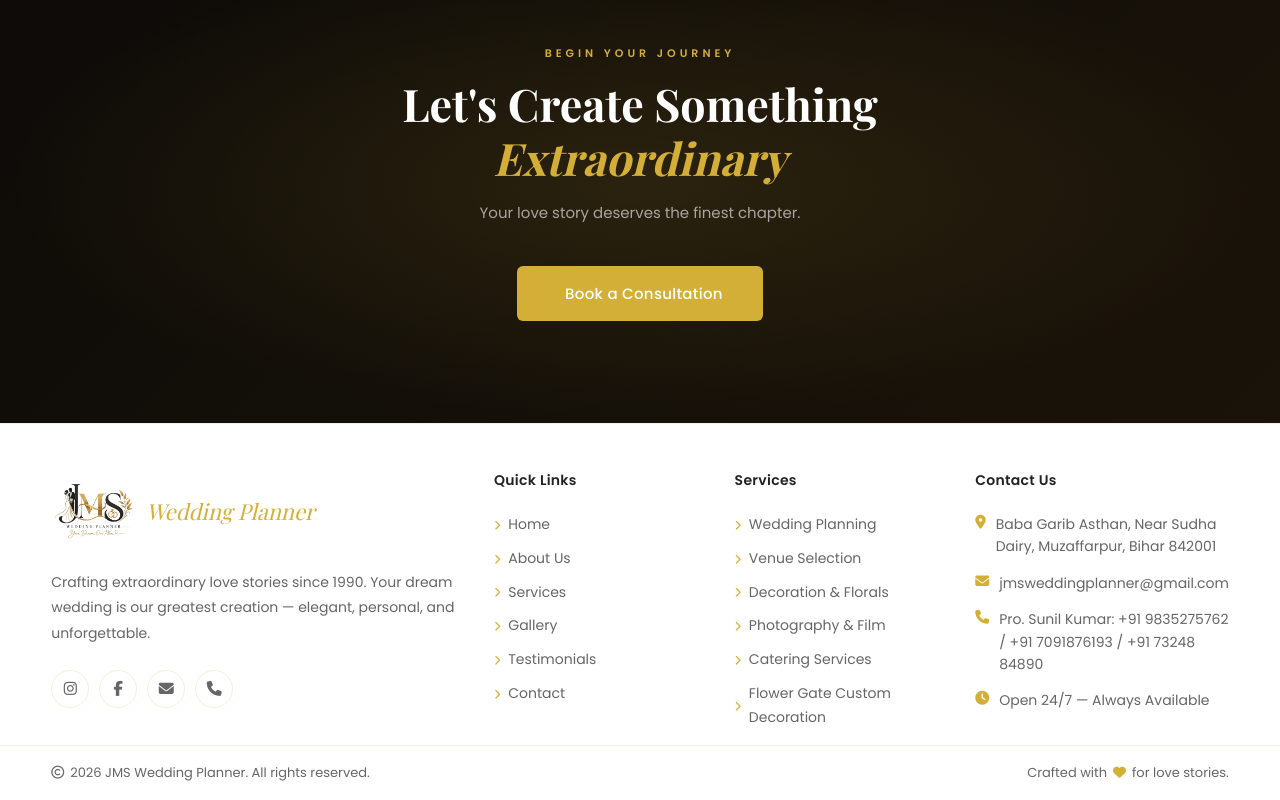
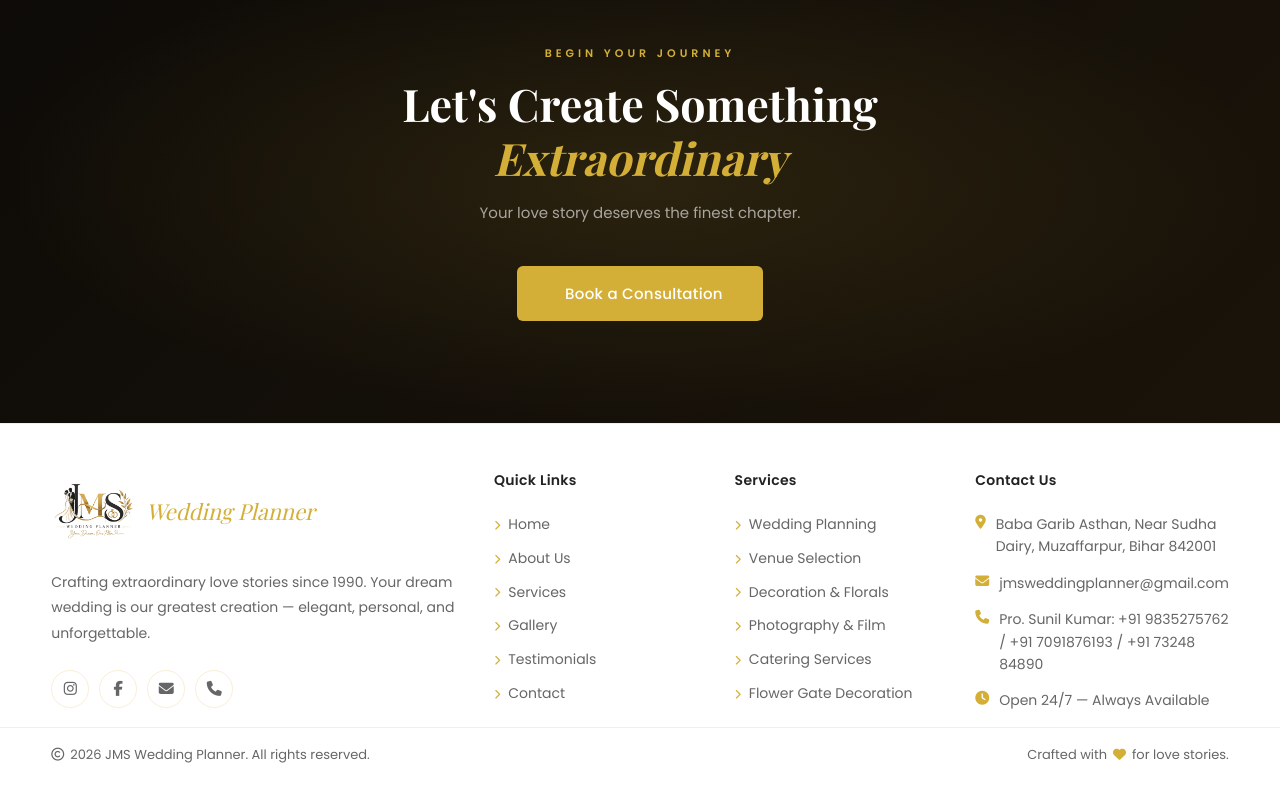
Before and after one commit to mdmustafaalam/wedding, a React (Vite) app: page /about in a window 1280 px wide. Shown: the part 3841-4641 px from the top of the page. Built offline with nearby package versions, Linux system fonts and the light colour scheme; some icons are missing; a web font is replaced by a local one.

Commit message:
currection

```diff
--- a/src/assets/data/index.js
+++ b/src/assets/data/index.js
@@ -88,7 +88,7 @@ export const services = [
   {
     id: 9,
     icon: 'fa-solid fa-wand-magic-sparkles',
-    title: 'Flower Gate Custom Decoration',
+    title: 'Flower Gate Decoration',
     description: 'Bespoke flower gates and entryway installations, handcrafted with fresh blooms to welcome your guests in spectacular style.',
     color: '#D4AF37',
   },
--- a/src/components/Footer/Footer.jsx
+++ b/src/components/Footer/Footer.jsx
@@ -16,7 +16,7 @@ export default function Footer() {
 
   const serviceLinks = [
     'Wedding Planning', 'Venue Selection', 'Decoration & Florals',
-    'Photography & Film', 'Catering Services', 'Flower Gate Custom Decoration',
+    'Photography & Film', 'Catering Services', 'Flower Gate Decoration',
   ]
 
   const socials = [
```
